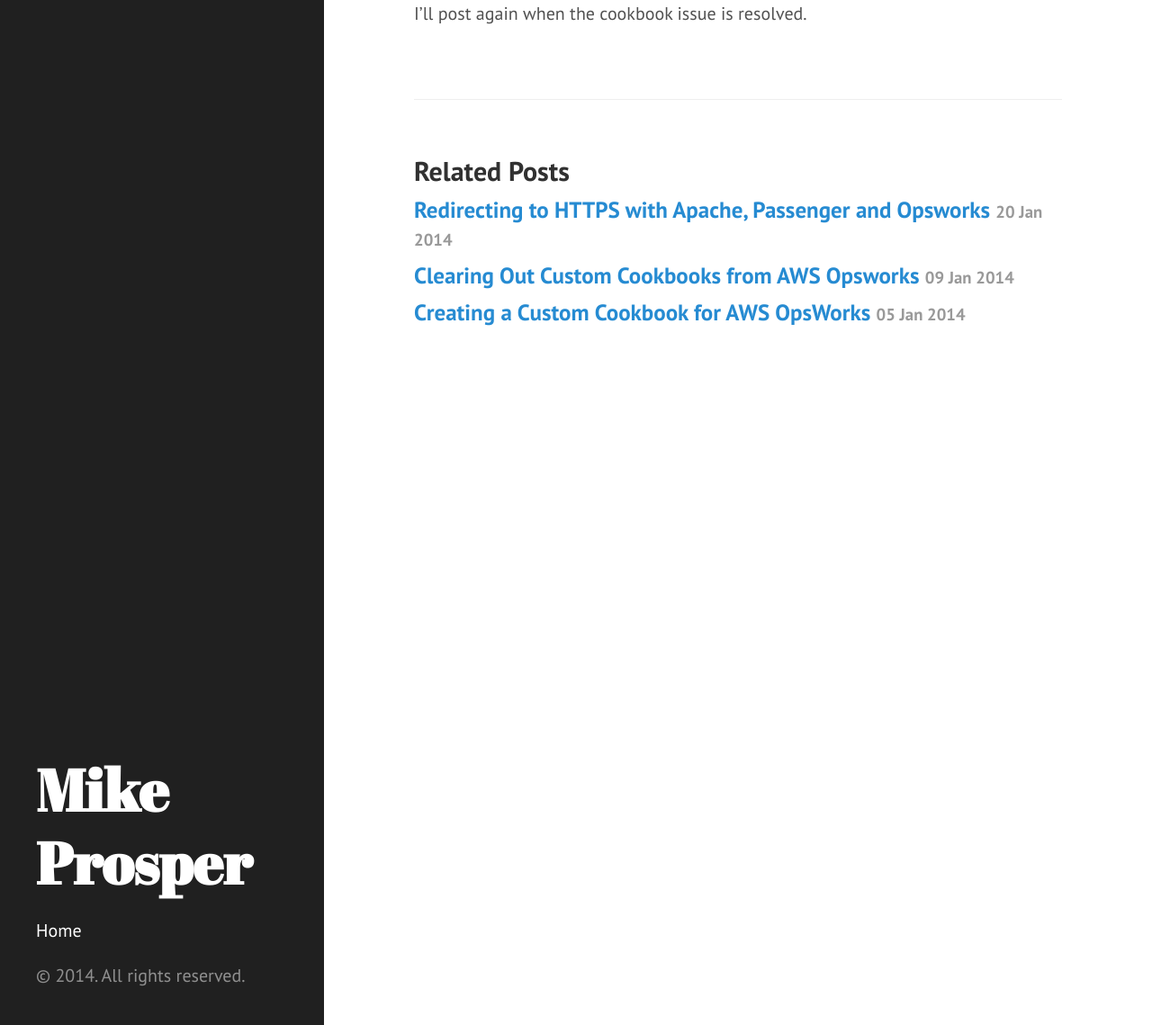
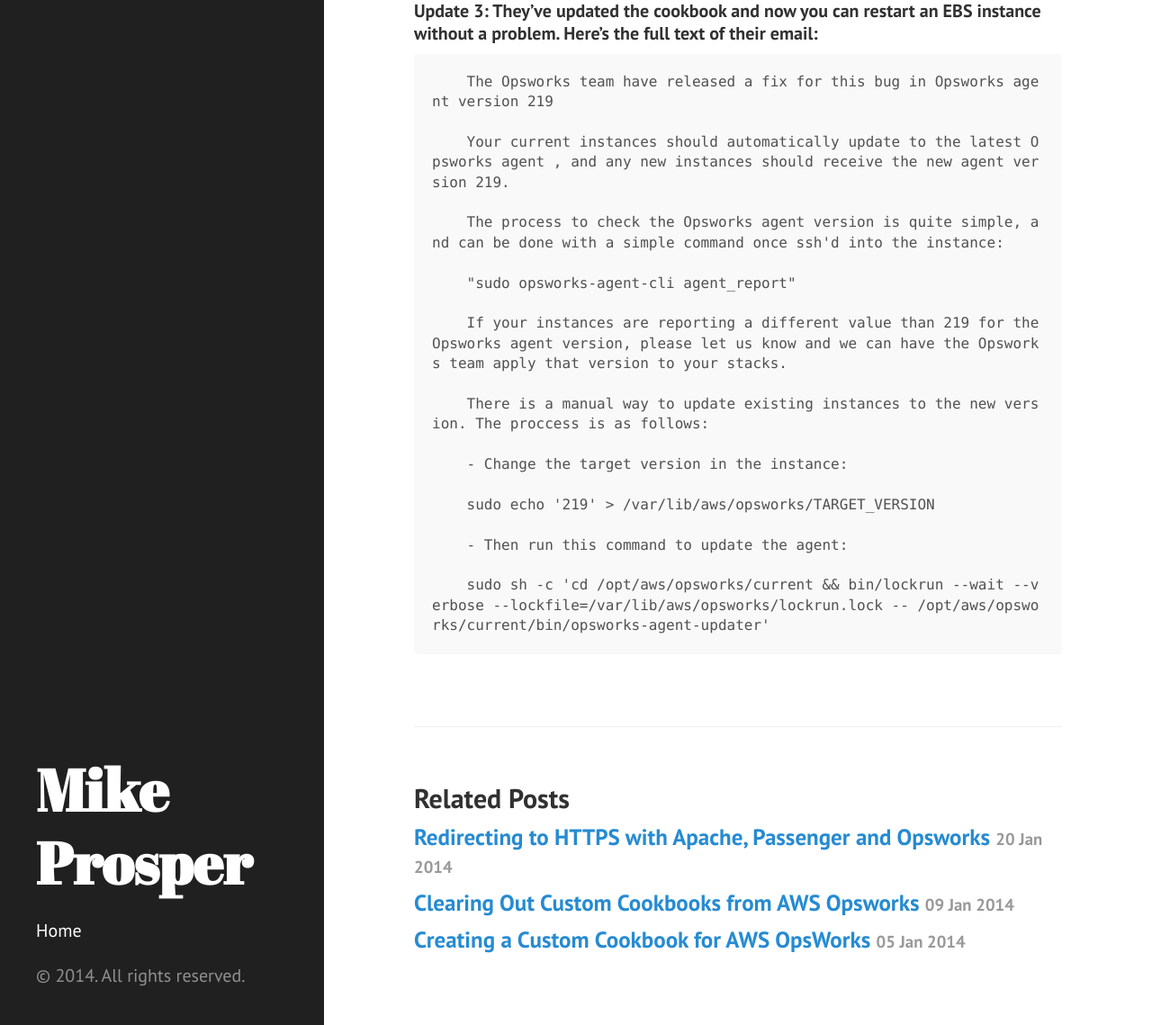
Before and after one commit to mlprosper/mlprosper.github.io, a Jekyll site: the page built from _posts/2014-01-03-AWS-Opsworks-Rails-Ubuntu.markdown, in a window 1280 px wide and 1400 px high, scrolled down 3047 px. Shown: the part 261-1400 px from the top of the window at 90% size. Built offline with Jekyll 4.4.1, drawn with Linux system fonts in a browser that asks for light colours; Markdown is read by kramdown in place of the engine named in the settings.

Commit message:
Update to post

```diff
--- a/_posts/2014-01-03-AWS-Opsworks-Rails-Ubuntu.markdown
+++ b/_posts/2014-01-03-AWS-Opsworks-Rails-Ubuntu.markdown
@@ -67,4 +67,24 @@
 #### Update 2: After an extensive chat with AWS support, they've escalated the issue in the cookbook with the Opsworks team, and I should get an update when they fix the recipe. In the meantime, the easier workaround is to use Instance-store when creating a new instance:
 ![](https://dl.dropboxusercontent.com/u/11024433/Screenshots/2014-01-15_16-42-24.png)
 
-I'll post again when the cookbook issue is resolved.
+#### Update 3: They've updated the cookbook and now you can restart an EBS instance without a problem.  Here's the full text of their email:
+
+        The Opsworks team have released a fix for this bug in Opsworks agent version 219
+
+        Your current instances should automatically update to the latest Opsworks agent , and any new instances should receive the new agent version 219.
+
+        The process to check the Opsworks agent version is quite simple, and can be done with a simple command once ssh'd into the instance:
+
+        "sudo opsworks-agent-cli agent_report"
+
+        If your instances are reporting a different value than 219 for the Opsworks agent version, please let us know and we can have the Opsworks team apply that version to your stacks.
+
+        There is a manual way to update existing instances to the new version. The proccess is as follows:
+
+        - Change the target version in the instance:
+
+        sudo echo '219' > /var/lib/aws/opsworks/TARGET_VERSION
+
+        - Then run this command to update the agent:
+
+        sudo sh -c 'cd /opt/aws/opsworks/current && bin/lockrun --wait --verbose --lockfile=/var/lib/aws/opsworks/lockrun.lock -- /opt/aws/opsworks/current/bin/opsworks-agent-updater'
```
